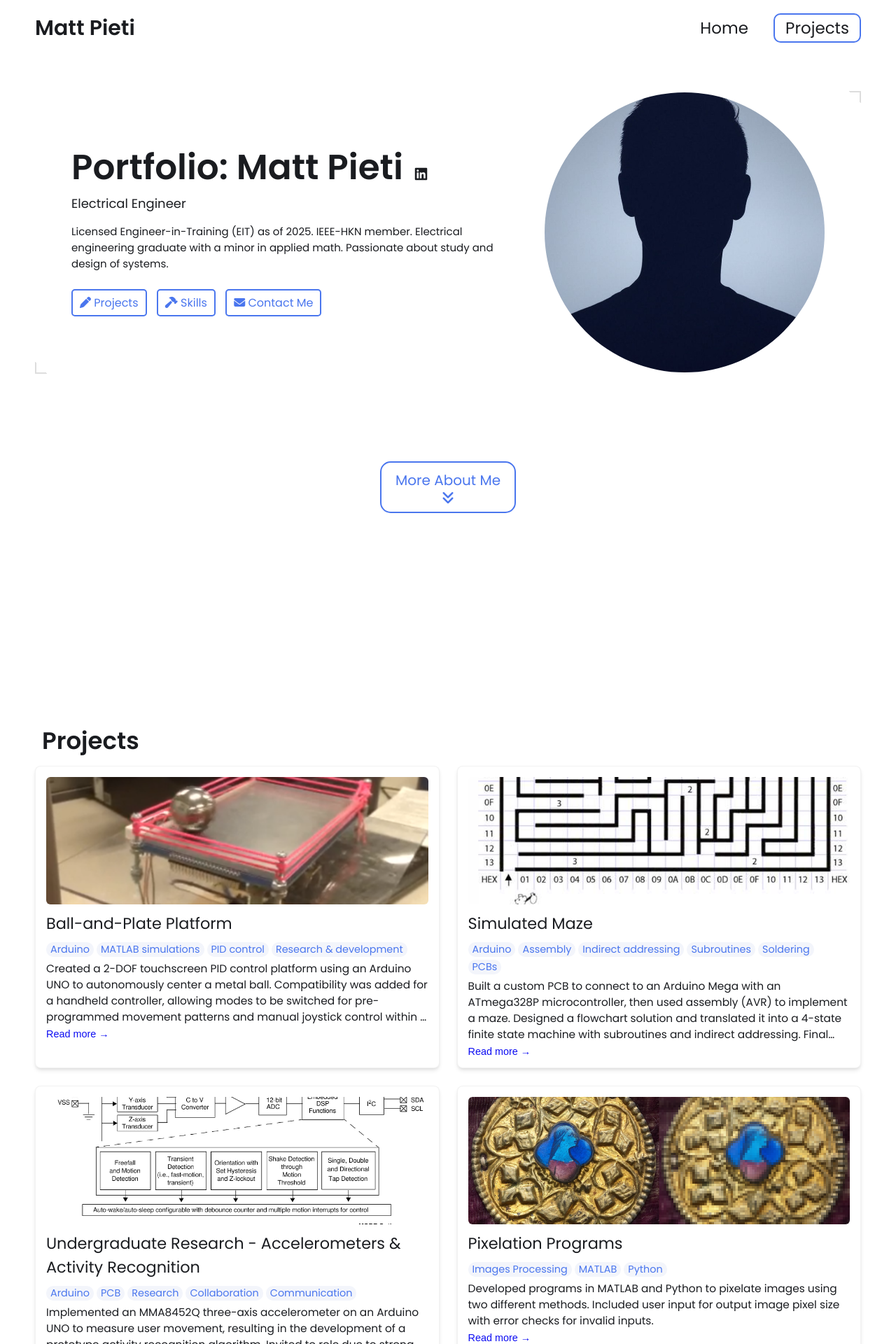
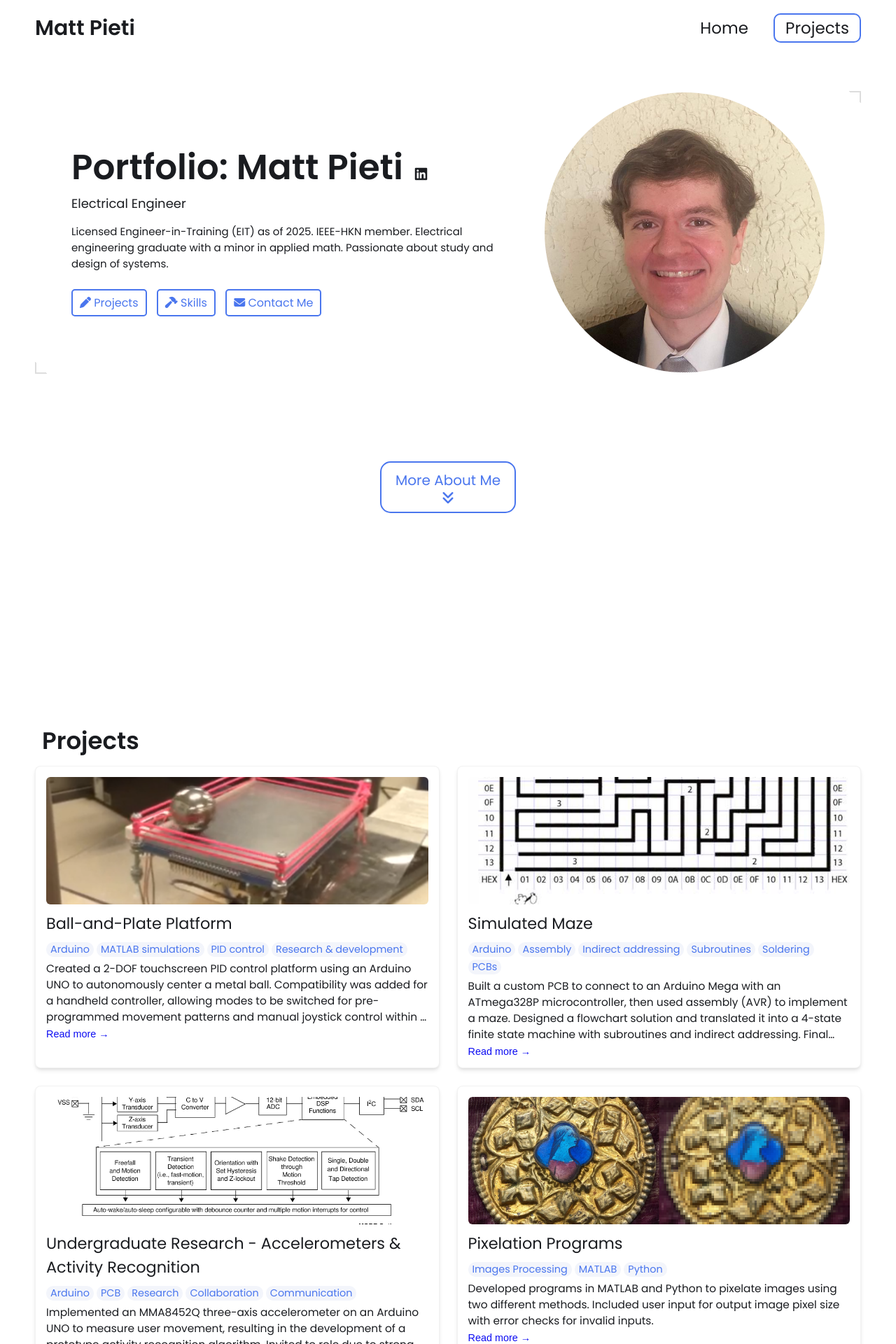
Before and after one commit to MattPieti/MattPieti.github.io, a Jekyll site: the page built from index.html, in a window 1280 px wide. Shown: the top 1920 px of the page at 70% size. Built offline with Jekyll 4.4.1, drawn with Linux system fonts in a browser that asks for light colours.

Commit message:
Update _config.yml

```diff
--- a/_config.yml
+++ b/_config.yml
@@ -18,7 +18,7 @@
   Licensed Engineer-in-Training (EIT) as of 2025. IEEE-HKN member. Electrical engineering graduate with a minor in applied math. Passionate about study and design of systems.
 
 # Place your profile image in /assets/images/profile-image/folder and edit the file name
-profile_image: ./assets/images/profile-image/avatar.jpeg
+profile_image: ./assets/images/profile-image/matt.PNG
 
 
 # Link your resume
```
